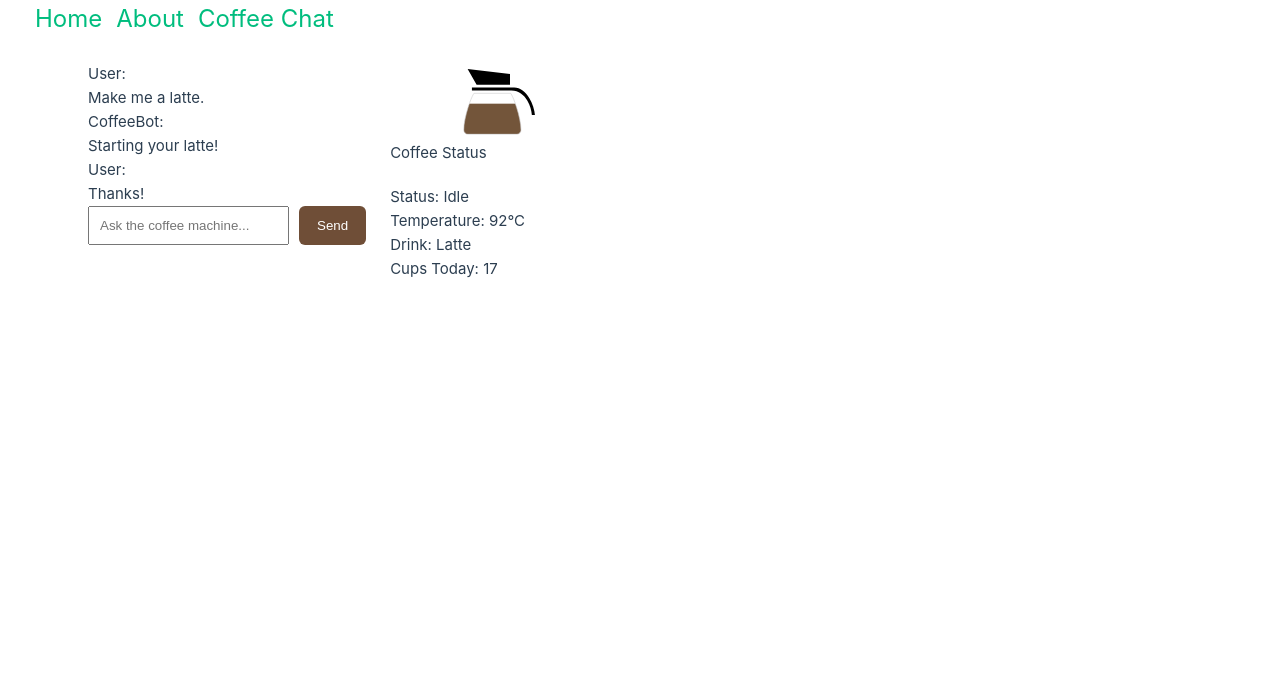
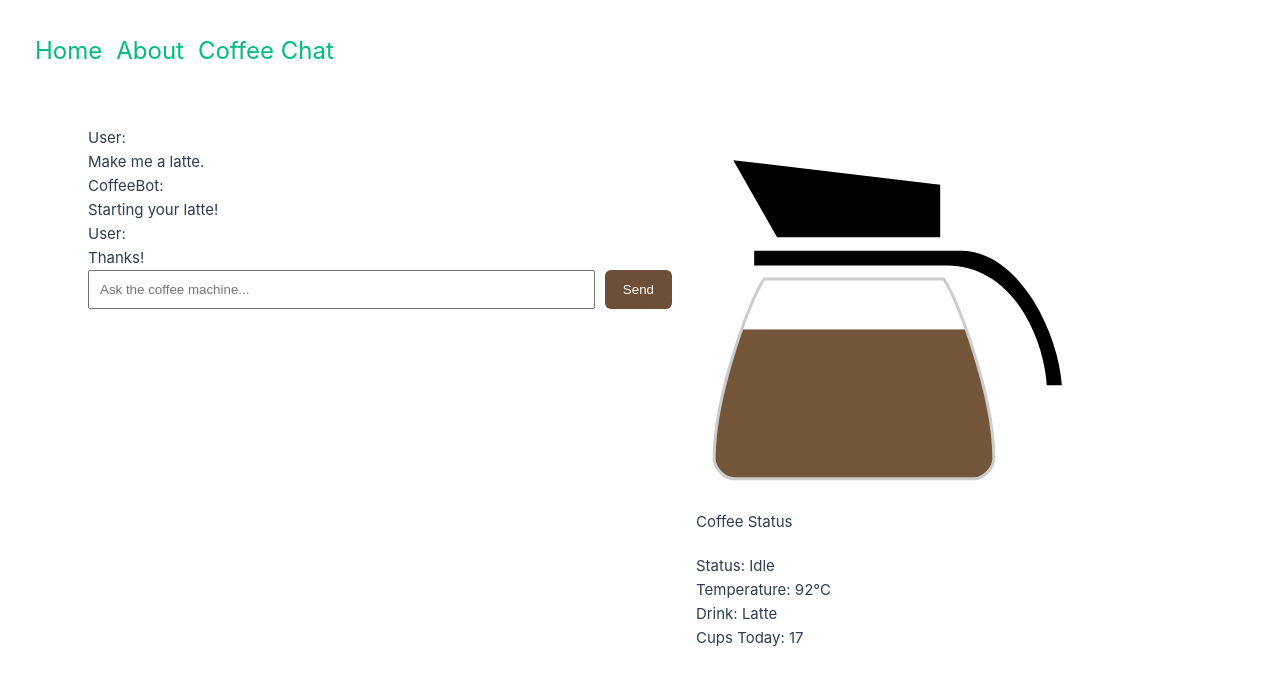
Before and after one commit to vmw1902/coffee-chat, a Vue app in the folder src/modules/webapp/: page /chat in a window 1280 px wide. Shown: the top 684 px of the page. Built offline with nearby package versions, Linux system fonts and the light colour scheme; the HTML template or start-up script is replaced by a standard one.

Commit message:
chore: removed grid from coffee page + view (#4)

```diff
--- a/src/modules/webapp/src/assets/main.css
+++ b/src/modules/webapp/src/assets/main.css
@@ -29,10 +29,4 @@ a,
     display: flex;
     place-items: center;
   }
-
-  #app {
-    display: grid;
-    grid-template-columns: 1fr 1fr;
-    padding: 0 2rem;
-  }
 }
--- a/src/modules/webapp/src/pages/coffee/CoffeePage.vue
+++ b/src/modules/webapp/src/pages/coffee/CoffeePage.vue
@@ -1,6 +1,6 @@
 <template>
-  <div class="grid-cols-3 grid-rows-3">
-    <RouterView class="w-full h-full" />
+  <div class="w-full h-full">
+    <RouterView />
   </div>
 </template>
 <script setup lang="ts"></script>
--- a/src/modules/webapp/src/pages/coffee/views/CoffeeChatView.vue
+++ b/src/modules/webapp/src/pages/coffee/views/CoffeeChatView.vue
@@ -1,7 +1,7 @@
 <template>
   <div class="flex flex-row gap-6 p-6">
-    <CoffeeChat />
-    <CoffeeStatus />
+    <CoffeeChat class="w-1/2" />
+    <CoffeeStatus class="w-1/2 max-w-sm" />
   </div>
 </template>
 <script setup lang="ts">
```
